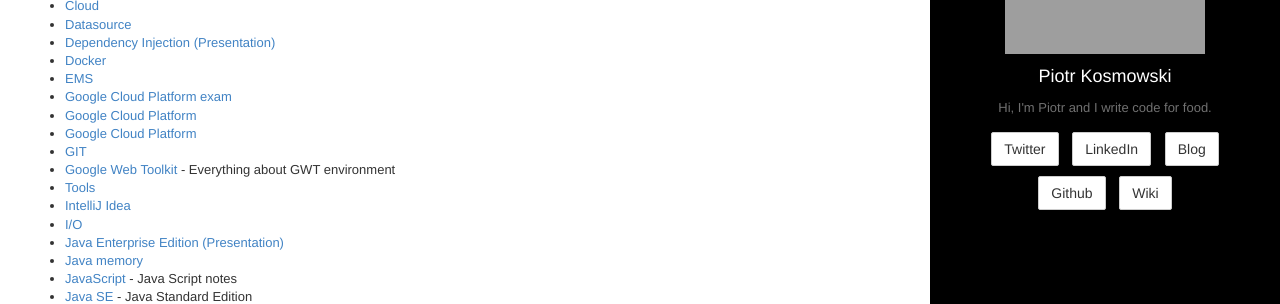
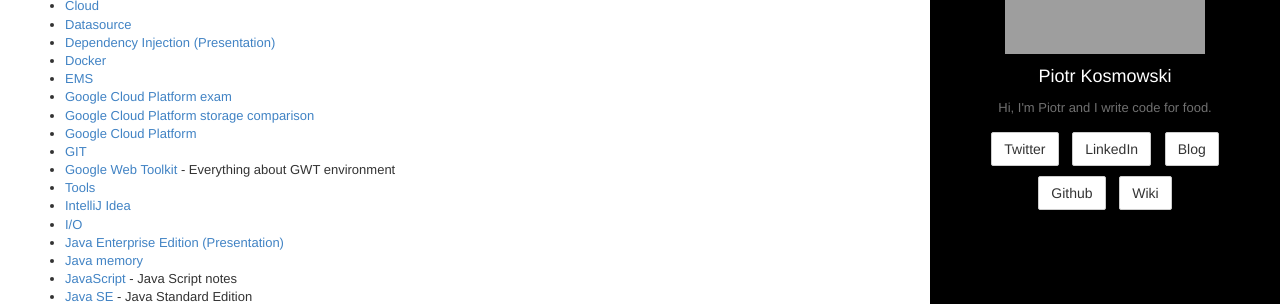
Before and after one commit to kospiotr/kospiotr.github.io, a Jekyll site: the page built from wiki/index.md, in a window 1280 px wide and 1113 px high. Shown: the part 221-525 px from the top of the window. Built offline with Jekyll 4.4.1, drawn with Linux system fonts in a browser that asks for light colours; grey boxes are pictures that could not be loaded.

Commit message:
Update gcp-storage-comparison.md

```diff
--- a/wiki/gcp-storage-comparison.md
+++ b/wiki/gcp-storage-comparison.md
@@ -1,10 +1,10 @@
 ---
 layout: wiki
-title: Google Cloud Platform
+title: Google Cloud Platform storage comparison
 comments: false
 toc: true
 slideshow: true
-editurl: wiki/gcp.md
+editurl: wiki/gcp-storage-comparison.md
 ---
 
 | Product                	| Availibility                                                                     	| Capacity  	| Price                                                          	| Transactional / consistency                            	| Use when                                                                  	| Avoid when                                                                                                                                                                                                                                                                                                                  	|
```
